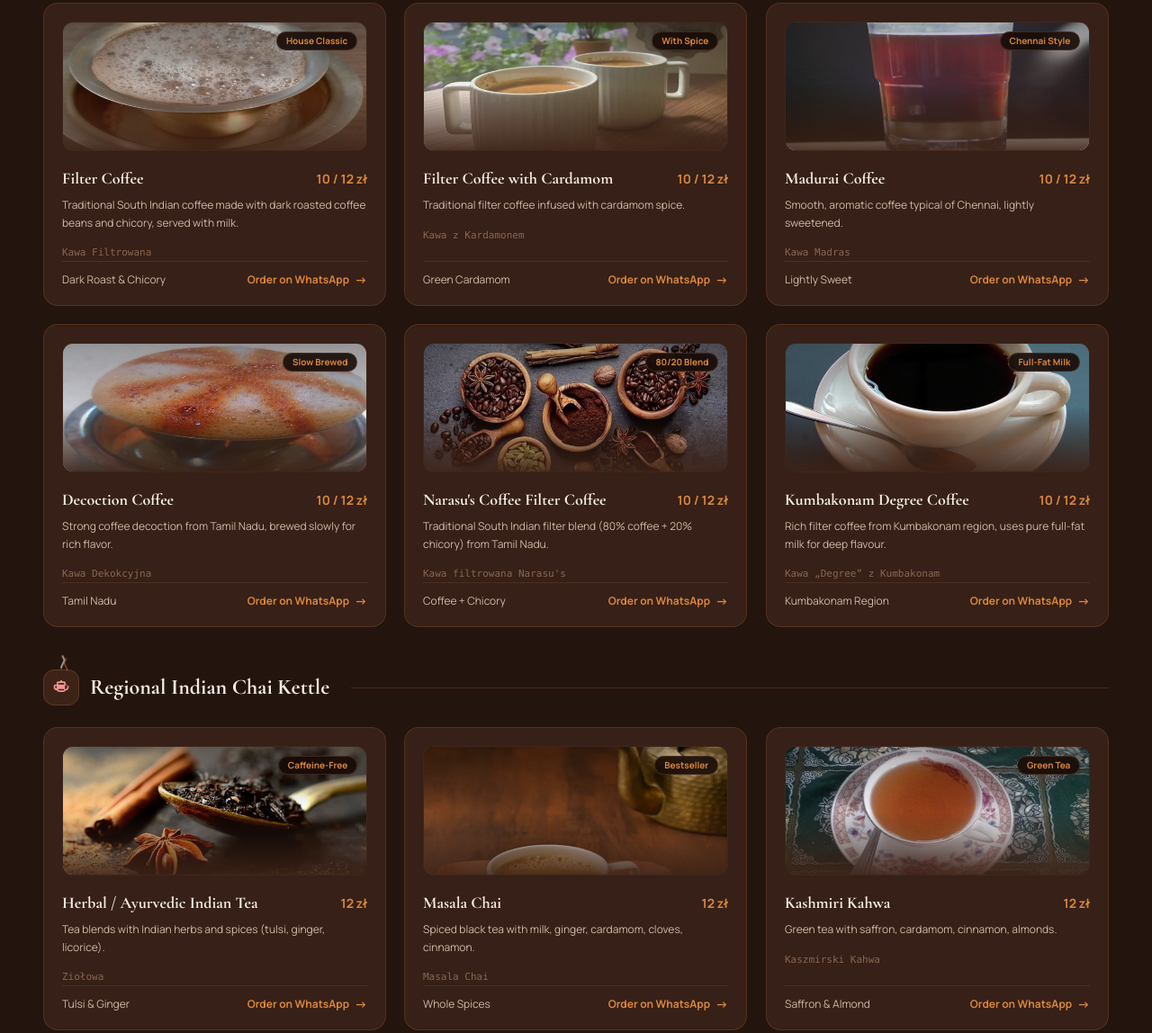
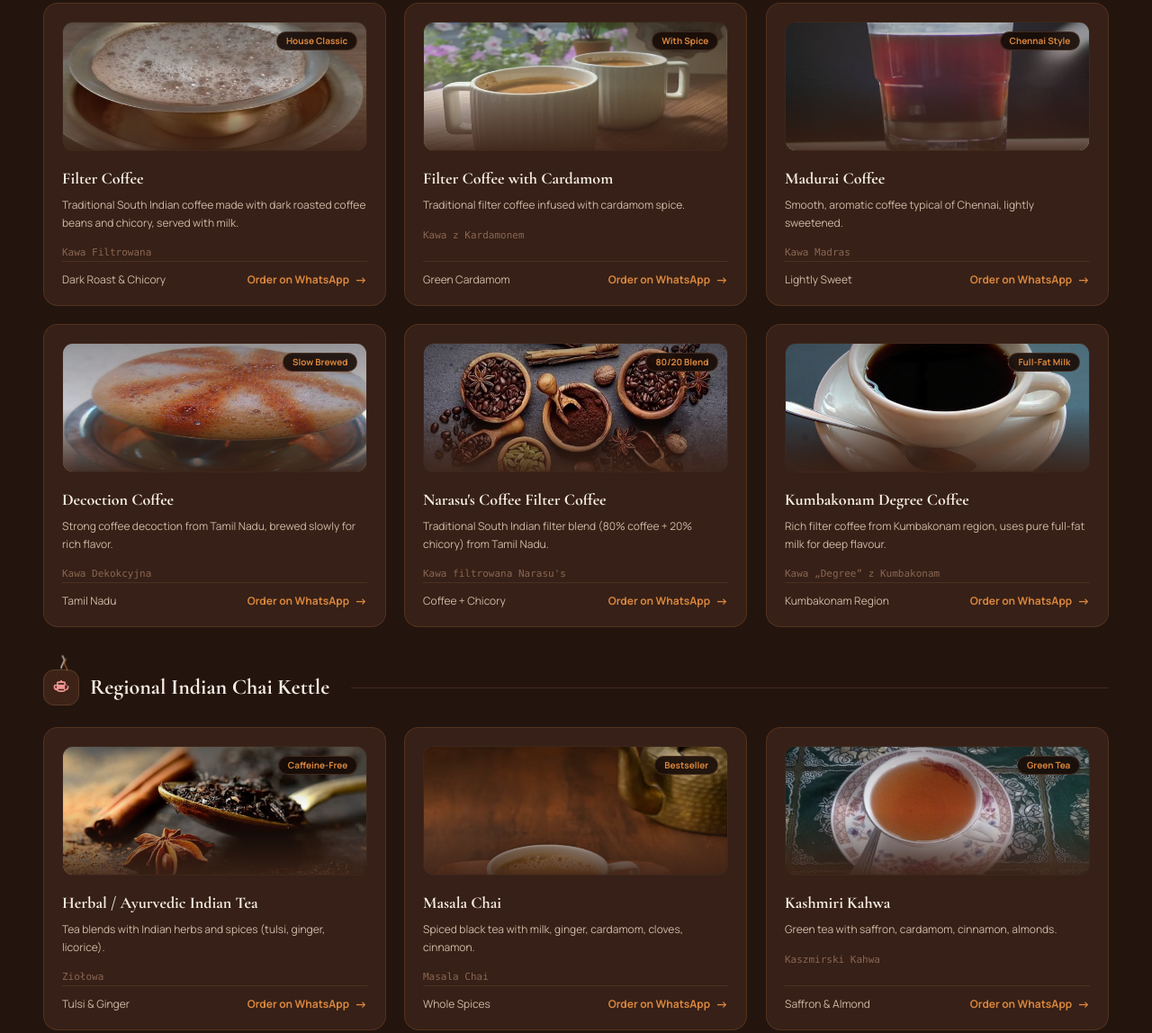
Before and after one commit to abishekvr0910/El-Shaddai, a React app: page index.html in a window 1280 px wide. Shown: the part 2811-3959 px from the top of the page at 90% size. Built offline with nearby package versions, Linux system fonts and the light colour scheme.

Commit message:
Remove prices from menu cards per client request

```diff
--- a/index.html
+++ b/index.html
@@ -1443,7 +1443,6 @@
                   <div>
                     <div class="flex items-baseline justify-between gap-2 mb-1.5">
                       <h4 class="font-headline text-lg font-bold text-on-surface group-hover:text-primary transition-colors">Filter Coffee</h4>
-                      <span class="text-sm font-bold text-primary whitespace-nowrap">10 / 12 zł</span>
                     </div>
                     <p class="font-body text-xs text-on-surface-variant mb-4 leading-relaxed lang-translatable" data-en="Traditional South Indian coffee made with dark roasted coffee beans and chicory, served with milk." data-pl="Tradycyjna kawa południowoindyjska z ciemno palonych ziaren kawy i cykorii, podawana z mlekiem.">Traditional South Indian coffee made with dark roasted coffee beans and chicory, served with milk.</p>
                     <p class="font-body text-[11px] text-outline font-mono">Kawa Filtrowana</p>
@@ -1468,7 +1467,6 @@
                   <div>
                     <div class="flex items-baseline justify-between gap-2 mb-1.5">
                       <h4 class="font-headline text-lg font-bold text-on-surface group-hover:text-primary transition-colors">Filter Coffee with Cardamom</h4>
-                      <span class="text-sm font-bold text-primary whitespace-nowrap">10 / 12 zł</span>
                     </div>
                     <p class="font-body text-xs text-on-surface-variant mb-4 leading-relaxed lang-translatable" data-en="Traditional filter coffee infused with cardamom spice." data-pl="Tradycyjna kawa filtrowana z dodatkiem przyprawy kardamonu.">Traditional filter coffee infused with cardamom spice.</p>
                     <p class="font-body text-[11px] text-outline font-mono">Kawa z Kardamonem</p>
@@ -1493,7 +1491,6 @@
                   <div>
                     <div class="flex items-baseline justify-between gap-2 mb-1.5">
                       <h4 class="font-headline text-lg font-bold text-on-surface group-hover:text-primary transition-colors">Madurai Coffee</h4>
-                      <span class="text-sm font-bold text-primary whitespace-nowrap">10 / 12 zł</span>
                     </div>
                     <p class="font-body text-xs text-on-surface-variant mb-4 leading-relaxed lang-translatable" data-en="Smooth, aromatic coffee typical of Chennai, lightly sweetened." data-pl="Gładka, aromatyczna kawa typowa dla Chennai, lekko słodzona.">Smooth, aromatic coffee typical of Chennai, lightly sweetened.</p>
                     <p class="font-body text-[11px] text-outline font-mono">Kawa Madras</p>
@@ -1518,7 +1515,6 @@
                   <div>
                     <div class="flex items-baseline justify-between gap-2 mb-1.5">
                       <h4 class="font-headline text-lg font-bold text-on-surface group-hover:text-primary transition-colors">Decoction Coffee</h4>
-                      <span class="text-sm font-bold text-primary whitespace-nowrap">10 / 12 zł</span>
                     </div>
                     <p class="font-body text-xs text-on-surface-variant mb-4 leading-relaxed lang-translatable" data-en="Strong coffee decoction from Tamil Nadu, brewed slowly for rich flavor." data-pl="Mocny wywar kawowy z Tamil Nadu, parzony powoli dla bogatego smaku.">Strong coffee decoction from Tamil Nadu, brewed slowly for rich flavor.</p>
                     <p class="font-body text-[11px] text-outline font-mono">Kawa Dekokcyjna</p>
@@ -1543,7 +1539,6 @@
                   <div>
                     <div class="flex items-baseline justify-between gap-2 mb-1.5">
                       <h4 class="font-headline text-lg font-bold text-on-surface group-hover:text-primary transition-colors">Narasu's Coffee Filter Coffee</h4>
-                      <span class="text-sm font-bold text-primary whitespace-nowrap">10 / 12 zł</span>
                     </div>
                     <p class="font-body text-xs text-on-surface-variant mb-4 leading-relaxed lang-translatable" data-en="Traditional South Indian filter blend (80% coffee + 20% chicory) from Tamil Nadu." data-pl="Tradycyjna południowoindyjska kawa filtrowana (80% kawy + 20% cykorii) z Tamil Nadu.">Traditional South Indian filter blend (80% coffee + 20% chicory) from Tamil Nadu.</p>
                     <p class="font-body text-[11px] text-outline font-mono">Kawa filtrowana Narasu's</p>
@@ -1568,7 +1563,6 @@
                   <div>
                     <div class="flex items-baseline justify-between gap-2 mb-1.5">
                       <h4 class="font-headline text-lg font-bold text-on-surface group-hover:text-primary transition-colors">Kumbakonam Degree Coffee</h4>
-                      <span class="text-sm font-bold text-primary whitespace-nowrap">10 / 12 zł</span>
                     </div>
                     <p class="font-body text-xs text-on-surface-variant mb-4 leading-relaxed lang-translatable" data-en="Rich filter coffee from Kumbakonam region, uses pure full-fat milk for deep flavour." data-pl="Bogata kawa filtrowana z regionu Kumbakonam, przygotowywana z pełnotłustego mleka dla głębokiego smaku.">Rich filter coffee from Kumbakonam region, uses pure full-fat milk for deep flavour.</p>
                     <p class="font-body text-[11px] text-outline font-mono">Kawa „Degree” z Kumbakonam</p>
@@ -1619,7 +1613,6 @@
                   <div>
                     <div class="flex items-baseline justify-between gap-2 mb-1.5">
                       <h4 class="font-headline text-lg font-bold text-on-surface group-hover:text-primary transition-colors">Herbal / Ayurvedic Indian Tea</h4>
-                      <span class="text-sm font-bold text-primary whitespace-nowrap">12 zł</span>
                     </div>
                     <p class="font-body text-xs text-on-surface-variant mb-4 leading-relaxed lang-translatable" data-en="Tea blends with Indian herbs and spices (tulsi, ginger, licorice)." data-pl="Mieszanki herbat z indyjskimi ziołami i przyprawami (tulsi, imbir, lukrecja).">Tea blends with Indian herbs and spices (tulsi, ginger, licorice).</p>
                     <p class="font-body text-[11px] text-outline font-mono">Ziołowa</p>
@@ -1644,7 +1637,6 @@
                   <div>
                     <div class="flex items-baseline justify-between gap-2 mb-1.5">
                       <h4 class="font-headline text-lg font-bold text-on-surface group-hover:text-primary transition-colors">Masala Chai</h4>
-                      <span class="text-sm font-bold text-primary whitespace-nowrap">12 zł</span>
                     </div>
                     <p class="font-body text-xs text-on-surface-variant mb-4 leading-relaxed lang-translatable" data-en="Spiced black tea with milk, ginger, cardamom, cloves, cinnamon." data-pl="Przyprawiana czarna herbata z mlekiem, imbirem, kardamonem, goździkami i cynamonem.">Spiced black tea with milk, ginger, cardamom, cloves, cinnamon.</p>
                     <p class="font-body text-[11px] text-outline font-mono">Masala Chai</p>
@@ -1669,7 +1661,6 @@
                   <div>
                     <div class="flex items-baseline justify-between gap-2 mb-1.5">
                       <h4 class="font-headline text-lg font-bold text-on-surface group-hover:text-primary transition-colors">Kashmiri Kahwa</h4>
-                      <span class="text-sm font-bold text-primary whitespace-nowrap">12 zł</span>
                     </div>
                     <p class="font-body text-xs text-on-surface-variant mb-4 leading-relaxed lang-translatable" data-en="Green tea with saffron, cardamom, cinnamon, almonds." data-pl="Zielona herbata z szafranem, kardamonem, cynamonem i migdałami.">Green tea with saffron, cardamom, cinnamon, almonds.</p>
                     <p class="font-body text-[11px] text-outline font-mono">Kaszmirski Kahwa</p>
@@ -1694,7 +1685,6 @@
                   <div>
                     <div class="flex items-baseline justify-between gap-2 mb-1.5">
                       <h4 class="font-headline text-lg font-bold text-on-surface group-hover:text-primary transition-colors">Noon Chai ("Pink Tea")</h4>
-                      <span class="text-sm font-bold text-primary whitespace-nowrap">12 zł</span>
                     </div>
                     <p class="font-body text-xs text-on-surface-variant mb-4 leading-relaxed lang-translatable" data-en="Unique Kashmiri salted pink tea with milk & baking soda." data-pl="Unikalna kaszmirska solona różowa herbata z mlekiem i sodą oczyszczoną.">Unique Kashmiri salted pink tea with milk & baking soda.</p>
                     <p class="font-body text-[11px] text-outline font-mono">Herbata różowa</p>
@@ -1719,7 +1709,6 @@
                   <div>
                     <div class="flex items-baseline justify-between gap-2 mb-1.5">
                       <h4 class="font-headline text-lg font-bold text-on-surface group-hover:text-primary transition-colors">Wayanad Chai</h4>
-                      <span class="text-sm font-bold text-primary whitespace-nowrap">12 zł</span>
                     </div>
                     <p class="font-body text-xs text-on-surface-variant mb-4 leading-relaxed lang-translatable" data-en="Robust South-Indian black tea with cardamom & cloves." data-pl="Mocna południowoindyjska czarna herbata z kardamonem i goździkami.">Robust South-Indian black tea with cardamom & cloves.</p>
                     <p class="font-body text-[11px] text-outline font-mono">Wayanad Chai</p>
@@ -1744,7 +1733,6 @@
                   <div>
                     <div class="flex items-baseline justify-between gap-2 mb-1.5">
                       <h4 class="font-headline text-lg font-bold text-on-surface group-hover:text-primary transition-colors">Nilgiri Tea</h4>
-                      <span class="text-sm font-bold text-primary whitespace-nowrap">12 zł</span>
                     </div>
                     <p class="font-body text-xs text-on-surface-variant mb-4 leading-relaxed lang-translatable" data-en="Smooth, aromatic black tea from the Nilgiri hills." data-pl="Gładka, aromatyczna czarna herbata ze wzgórz Nilgiri.">Smooth, aromatic black tea from the Nilgiri hills.</p>
                     <p class="font-body text-[11px] text-outline font-mono">Herbata Nilgiri</p>
```
